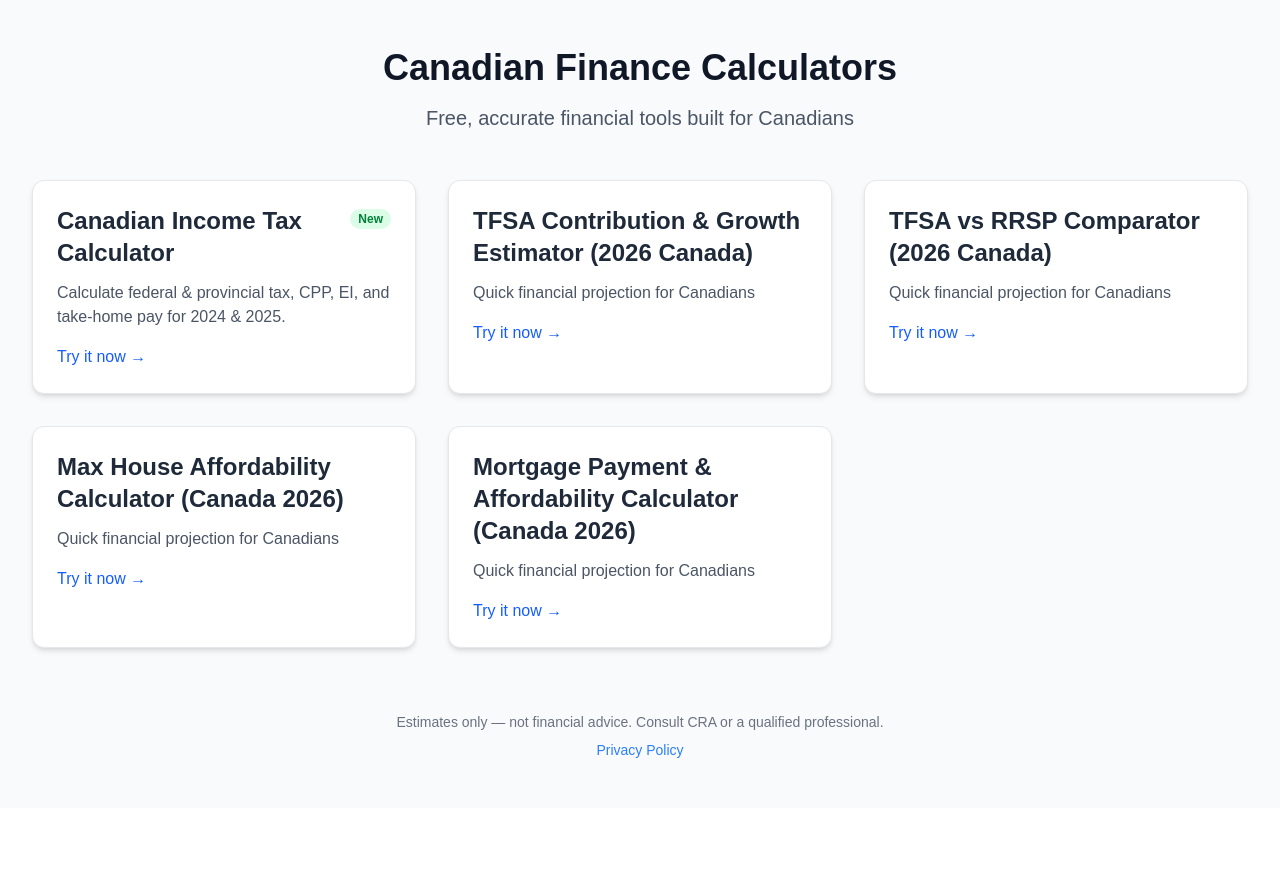
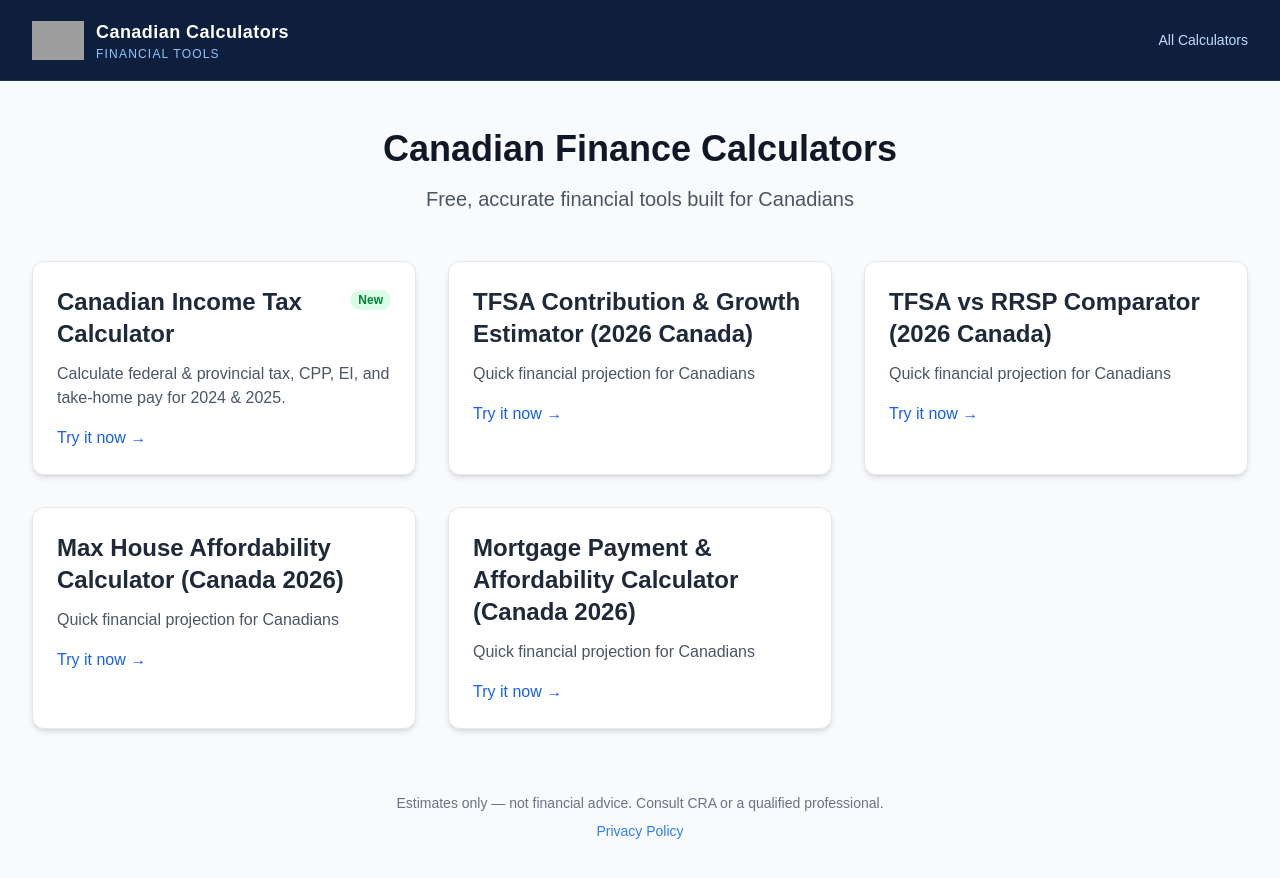
Before and after one commit to GregAllanH/finance-calculators, a Next.js app: page / in a window 1280 px wide. Shown: the top 878 px of the page. Before the commit the page ends 808 px from the top, so only its background shows below. Built offline with nearby package versions, Linux system fonts and the light colour scheme; grey boxes are pictures that could not be loaded.

Commit message:
add navbar with logo

```diff
--- a/app/layout.tsx
+++ b/app/layout.tsx
@@ -2,6 +2,7 @@
 import type { Metadata } from "next";
 import { Geist, Geist_Mono } from "next/font/google";
 import "./globals.css";
+import Navbar from "@/components/Navbar";
 
 const geistSans = Geist({
   variable: "--font-geist-sans",
@@ -48,8 +49,9 @@ export default function RootLayout({
         />
       </head>
       <body
-        className={`${geistSans.variable} ${geistMono.variable} antialiased`}
+        className={`${geistSans.variable} ${geistMono.variable} antialiased bg-gray-50`}
       >
+        <Navbar />
         {children}
       </body>
     </html>
--- /dev/null
+++ b/components/Navbar.tsx
@@ -0,0 +1,44 @@
+// components/Navbar.tsx
+import Link from 'next/link';
+import Image from 'next/image';
+
+export default function Navbar() {
+  return (
+    <nav className="bg-[#0d1f3c] border-b border-[#1a3260] shadow-lg">
+      <div className="max-w-7xl mx-auto px-4 sm:px-6 lg:px-8">
+        <div className="flex items-center justify-between h-20">
+
+          {/* Logo */}
+          <Link href="/" className="flex items-center gap-3 group">
+            <Image
+              src="/logo.png"
+              alt="Canadian Calculators"
+              width={52}
+              height={52}
+              className="object-contain"
+            />
+            <div className="flex flex-col leading-tight">
+              <span className="text-white font-bold text-lg tracking-wide group-hover:text-red-400 transition-colors">
+                Canadian Calculators
+              </span>
+              <span className="text-blue-300 text-xs font-medium tracking-widest uppercase">
+                Financial Tools
+              </span>
+            </div>
+          </Link>
+
+          {/* Right side — Home link */}
+          <div className="flex items-center gap-6">
+            <Link
+              href="/"
+              className="text-blue-200 hover:text-white text-sm font-medium transition-colors"
+            >
+              All Calculators
+            </Link>
+          </div>
+
+        </div>
+      </div>
+    </nav>
+  );
+}
```
Also changed, not shown: public/CCLogo.png (added).
